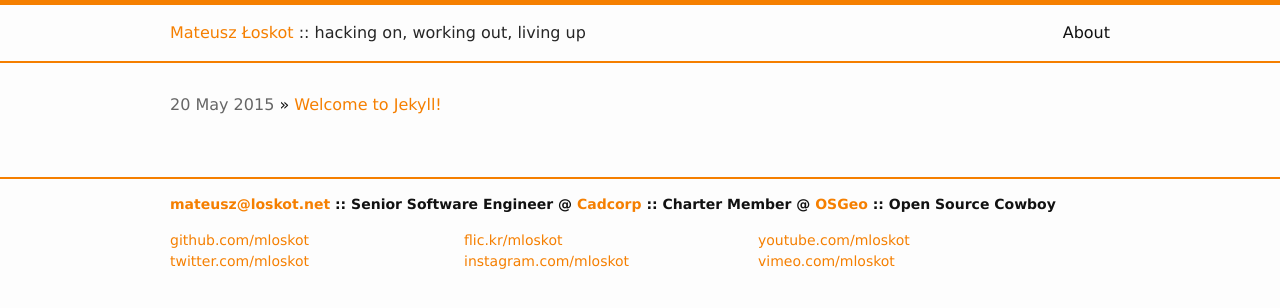
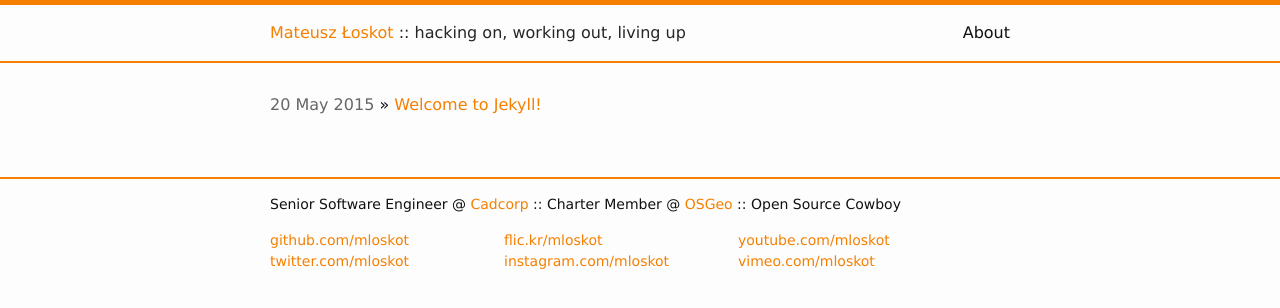
Before and after one commit to mloskot/mloskot.github.io, a Jekyll site: the page built from index.html, in a window 1280 px wide. Shown: the top 308 px of the page. Built offline with Jekyll 4.4.1, drawn with Linux system fonts in a browser that asks for light colours.

Commit message:
Replace h2 with div in footer-heading.

```diff
--- a/_includes/footer.html
+++ b/_includes/footer.html
@@ -2,12 +2,11 @@
 
   <div class="wrapper">
 
-    <h2 class="footer-heading">
-      <a href="mailto:{{ site.email }}">{{ site.email }}</a> ::
+    <div class="footer-heading">
       {{ site.job_title }} @ <a href="{{ site.job_url }}">{{site.job}}</a> ::
       {{ site.osgeo_title }} @ <a href="{{ site.osgeo_url }}">{{ site.osgeo }}</a> ::
       {{ site.foss_title }}
-    </h2>
+    </div>
 
     <div class="footer-col-wrapper">
       <div class="footer-col footer-col-1">
--- a/_sass/_layout.scss
+++ b/_sass/_layout.scss
@@ -84,8 +84,6 @@
         }
     }
 }
-
-
 
 /**
  * Site footer
@@ -176,8 +174,6 @@
     font-size: $base-font-size;
 }
 
-
-
 /**
  * Posts
  */
--- a/css/main.scss
+++ b/css/main.scss
@@ -2,8 +2,6 @@
 # Only the main Sass file needs front matter (the dashes are enough)
 ---
 @charset "utf-8";
-
-
 
 // Our variables
 $base-font-family: Verdana, Helvetica, Arial, sans-serif;
@@ -22,12 +20,10 @@ $grey-color-light: lighten($grey-color, 40%);
 $grey-color-dark:  darken($grey-color, 25%);
 
 // Width of the content area
-$content-width:    1000px;
+$content-width:    800px;
 
 $on-palm:          600px;
 $on-laptop:        800px;
-
-
 
 // Using media queries with like this:
 // @include media-query($on-palm) {
@@ -36,13 +32,12 @@ $on-laptop:        800px;
 //         padding-left: $spacing-unit / 2;
 //     }
 // }
+
 @mixin media-query($device) {
     @media screen and (max-width: $device) {
         @content;
     }
 }
-
-
 
 // Import partials from `sass_dir` (defaults to `_sass`)
 @import
```
